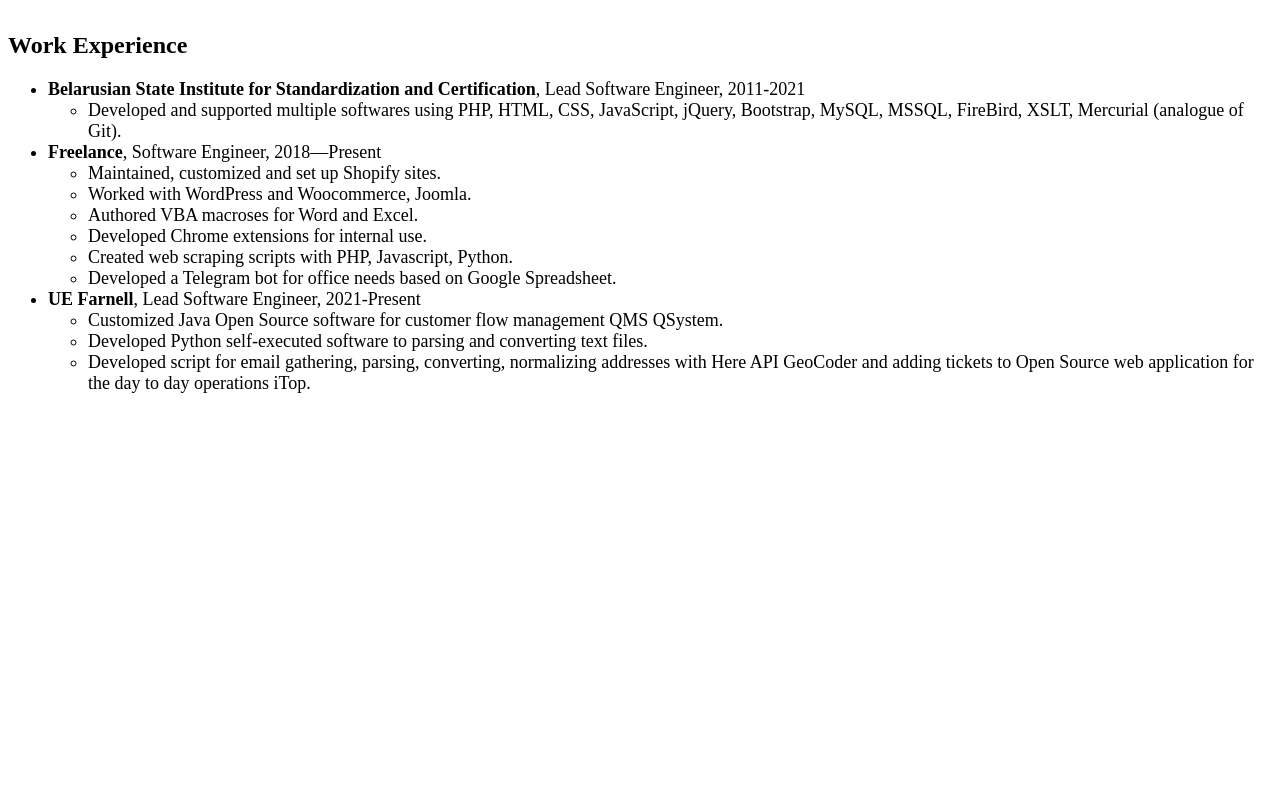
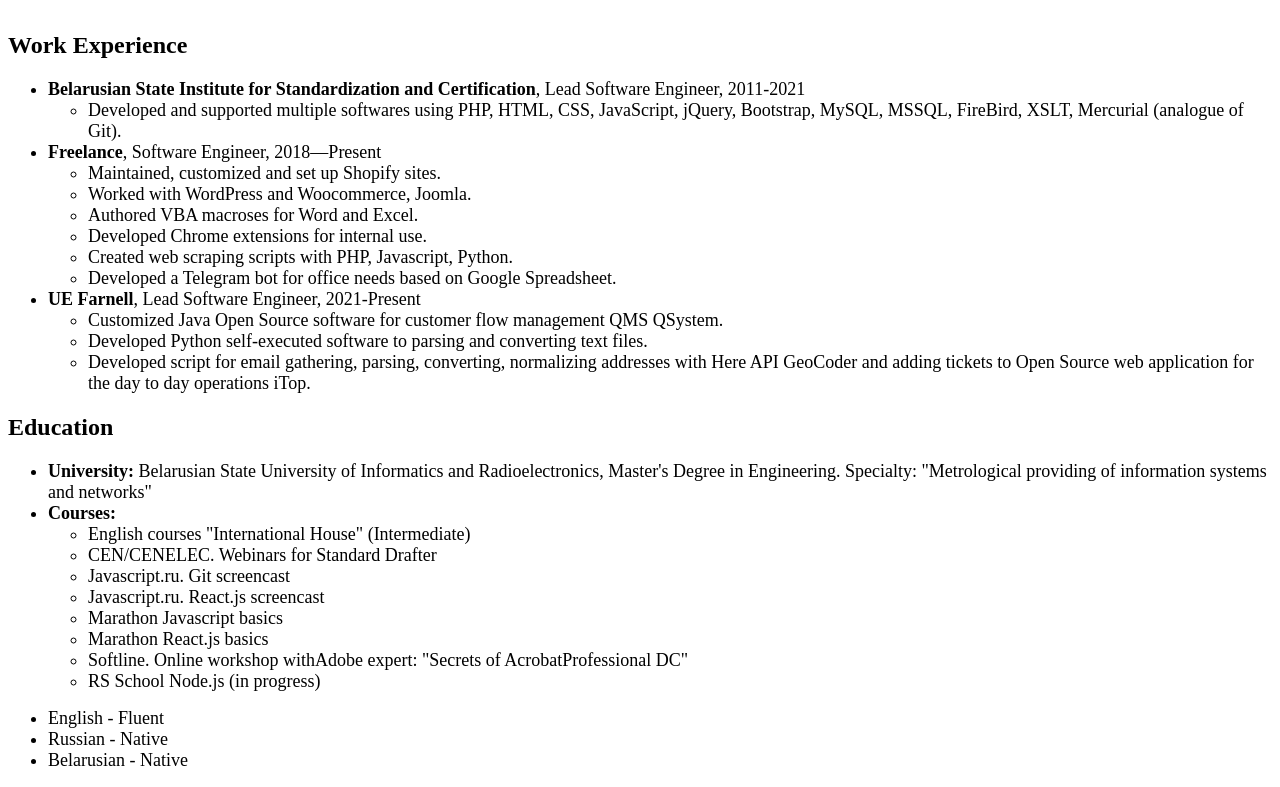
Before and after one commit to ThorsAngerVaNeT/rsschool-cv, a plain HTML site: page index.html in a window 1280 px wide. Shown: the part 1327-2114 px from the top of the page. Before the commit the page ends 1737 px from the top, so only its background shows below. Drawn offline with Linux system fonts and the light colour scheme.

Commit message:
feat: add 'Education', 'Language' sections

```diff
--- a/index.html
+++ b/index.html
@@ -92,6 +92,36 @@
         </li>
       </ul>
     </section>
+    <section id="education">
+      <h2>Education</h2>
+      <ul>
+        <li><b>University:</b> Belarusian State University of Informatics and Radioelectronics, Master's Degree in
+          Engineering.
+          Specialty: "Metrological providing of
+          information systems and networks"</li>
+        <li><b>Courses:</b>
+          <ul>
+            <li>English courses "International
+              House" (Intermediate)</li>
+            <li>CEN/CENELEC. Webinars for
+              Standard Drafter</li>
+            <li>Javascript.ru. Git screencast</li>
+            <li>Javascript.ru. React.js screencast</li>
+            <li>Marathon Javascript basics</li>
+            <li>Marathon React.js basics</li>
+            <li>Softline. Online workshop withAdobe expert: "Secrets of AcrobatProfessional DC"</li>
+            <li>RS School Node.js (in progress)</li>
+          </ul>
+        </li>
+      </ul>
+    </section>
+    <section id="languages">
+      <ul>
+        <li>English - Fluent</li>
+        <li>Russian - Native</li>
+        <li>Belarusian - Native</li>
+      </ul>
+    </section>
   </main>
   <footer></footer>
 </body>
```
